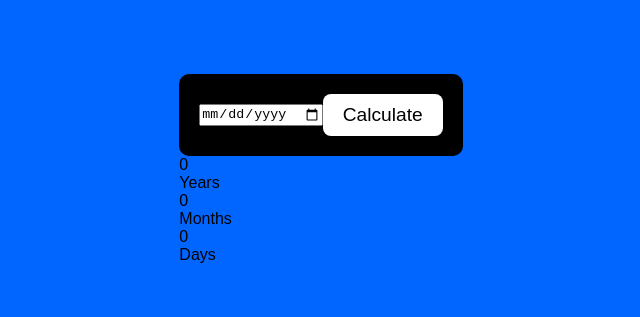
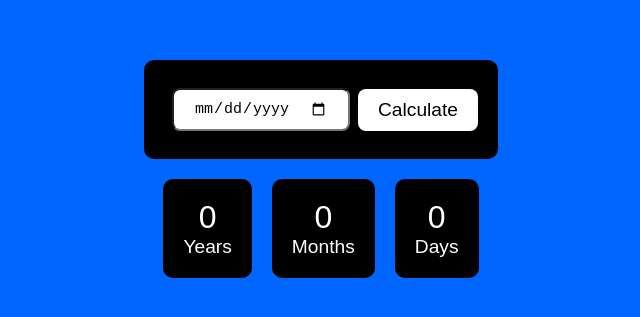
Before and after one commit to ihsan-afridi/class-task, a plain HTML site: page index.html in a window 1280 px wide. Shown: the part 231-548 px from the top of the page, without its empty margins (319-959 px from the left). Drawn offline with Linux system fonts and the light colour scheme.

Commit message:
we apply full css style

```diff
--- a/styles.css
+++ b/styles.css
@@ -36,3 +36,33 @@ body {
     border-radius: 8px;
     cursor: pointer;
 }
+
+.result{
+    display: flex;
+    justify-content: center;
+    margin-top: 20px;
+}
+
+.result-box{
+    background-color: black;
+    color: white;
+    padding: 20px;
+    margin: 0 10px;
+    border-radius: 10px;
+    text-align: center;
+}
+
+.result-box span {
+    font-size: 2rem;
+}
+
+.result-box p {
+    font-size: 1.2rem;
+}
+
+input{
+    border-radius: 8px;
+    padding: 10px 20px;
+    margin: 8px;
+    font-size: 15px;
+}
```
